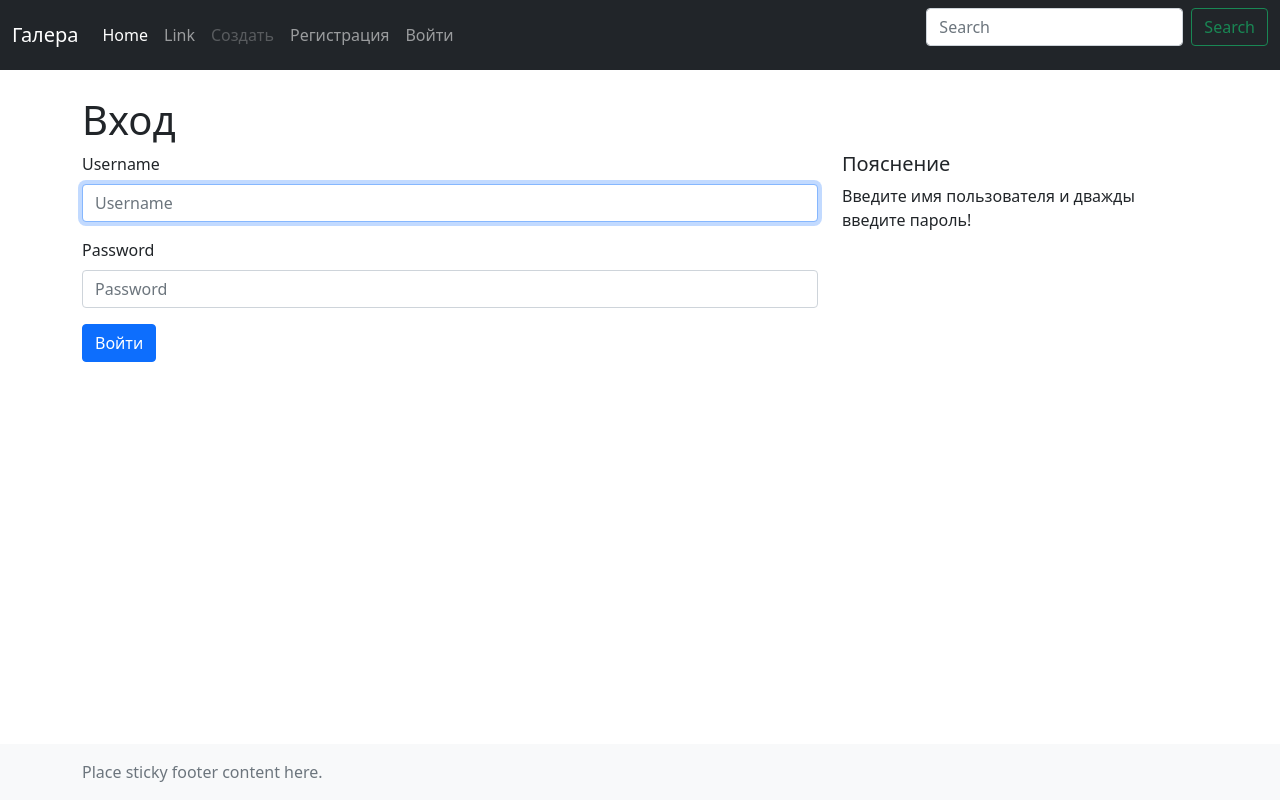
After one commit to RaD/workers, a Django app: page /accounts/login/ in a window 1280 px wide. The commit adds this page. Run offline with Django 3.2, Linux system fonts and the light colour scheme; some libraries are stand-ins or nearby versions.

Commit message:
Вход пользователя

```diff
--- /dev/null
+++ b/project/accounts/templates/registration/login.html
@@ -0,0 +1,26 @@
+{% extends "base.html" %}
+{% load django_bootstrap5 %}
+
+{% block "head_title" %}Вход{% endblock %}
+
+{% block "main" %}
+  <div class="container">
+    <h1>Вход</h1>
+  </div>
+
+  <div class="container">
+    <div class="row">
+      <div class="col-sm-12 col-md-8">
+        <form method="post" action="{% url 'accounts:login' %}" class="form">
+          {% csrf_token %}
+          {% bootstrap_form form %}
+          {% bootstrap_button button_type="submit" content="Войти" %}
+        </form>
+      </div>
+      <div class="col-sm-0 col-md-4">
+        <h5>Пояснение</h5>
+        <p>Введите имя пользователя и дважды введите пароль!</p>
+      </div>
+    </div>
+  </div>
+{% endblock %}
--- a/project/accounts/urls.py
+++ b/project/accounts/urls.py
@@ -1,3 +1,4 @@
+from django.contrib.auth.views import LoginView
 from django.urls import path
 
 from project.accounts import views
@@ -5,4 +6,5 @@ from project.accounts import views
 urlpatterns = [
     path('register/', views.RegisterView.as_view(), name='register'),
     path('register/done/', views.RegisterDoneView.as_view(), name='register_done'),
+    path('login/', LoginView.as_view(), name='login'),
     ]
--- a/project/settings.py
+++ b/project/settings.py
@@ -130,3 +130,5 @@ STATIC_URL = '/static/'
 # https://docs.djangoproject.com/en/3.2/ref/settings/#default-auto-field
 
 DEFAULT_AUTO_FIELD = 'django.db.models.BigAutoField'
+
+LOGIN_REDIRECT_URL = '/'
--- a/project/templates/base.html
+++ b/project/templates/base.html
@@ -14,14 +14,14 @@
     <!-- Fixed navbar -->
     <nav class="navbar navbar-expand-md navbar-dark fixed-top bg-dark">
       <div class="container-fluid">
-        <a class="navbar-brand" href="#">Галера</a>
+        <a class="navbar-brand" href="/">Галера</a>
         <button class="navbar-toggler" type="button" data-bs-toggle="collapse" data-bs-target="#navbarCollapse" aria-controls="navbarCollapse" aria-expanded="false" aria-label="Toggle navigation">
           <span class="navbar-toggler-icon"></span>
         </button>
         <div class="collapse navbar-collapse" id="navbarCollapse">
           <ul class="navbar-nav me-auto mb-2 mb-md-0">
             <li class="nav-item">
-              <a class="nav-link active" aria-current="page" href="#">Home</a>
+              <a class="nav-link active" aria-current="page" href="/">Home</a>
             </li>
             <li class="nav-item">
               <a class="nav-link" href="#">Link</a>
@@ -33,6 +33,9 @@
             {% if request.user.is_anonymous %}
             <li class="nav-item">
               <a class="nav-link" href="{% url 'accounts:register' %}">Регистрация</a>
+            </li>
+            <li class="nav-item">
+              <a class="nav-link" href="{% url 'accounts:login' %}">Войти</a>
             </li>
             {% endif %}
           </ul>
```
